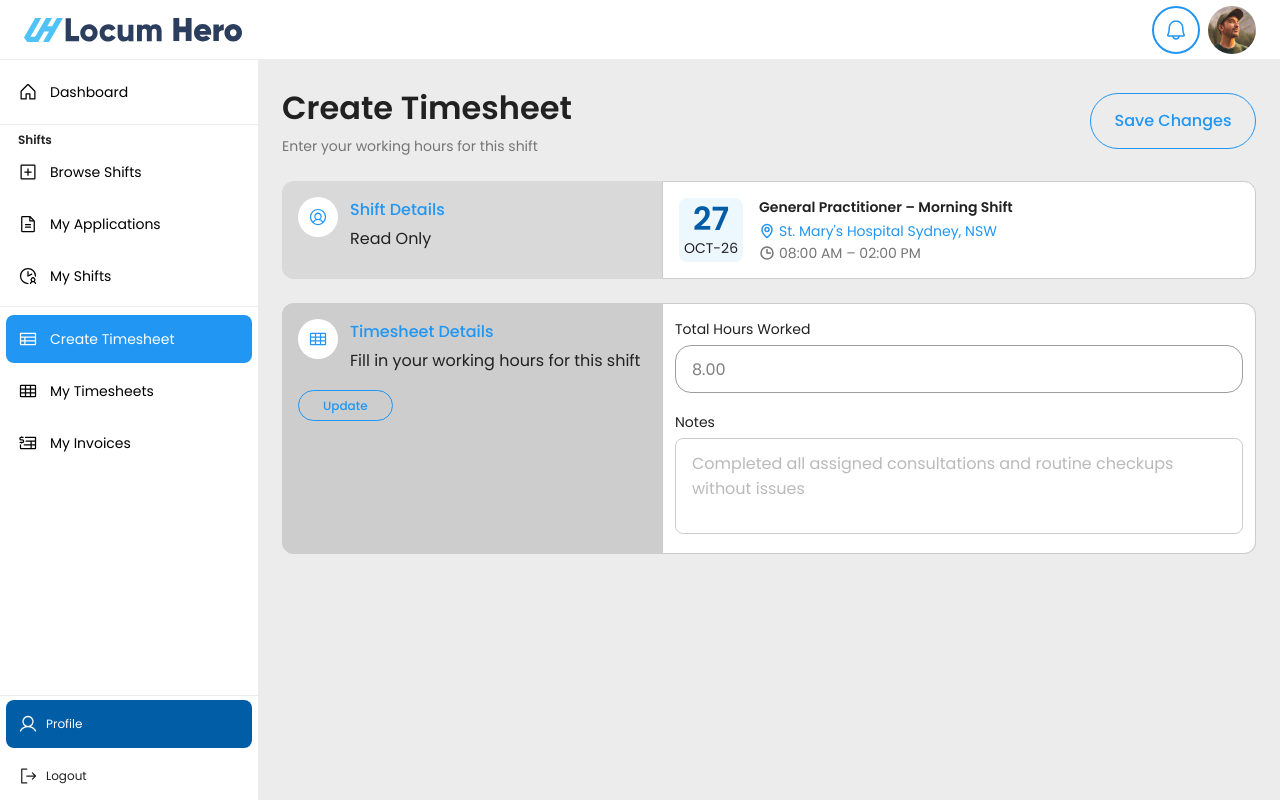
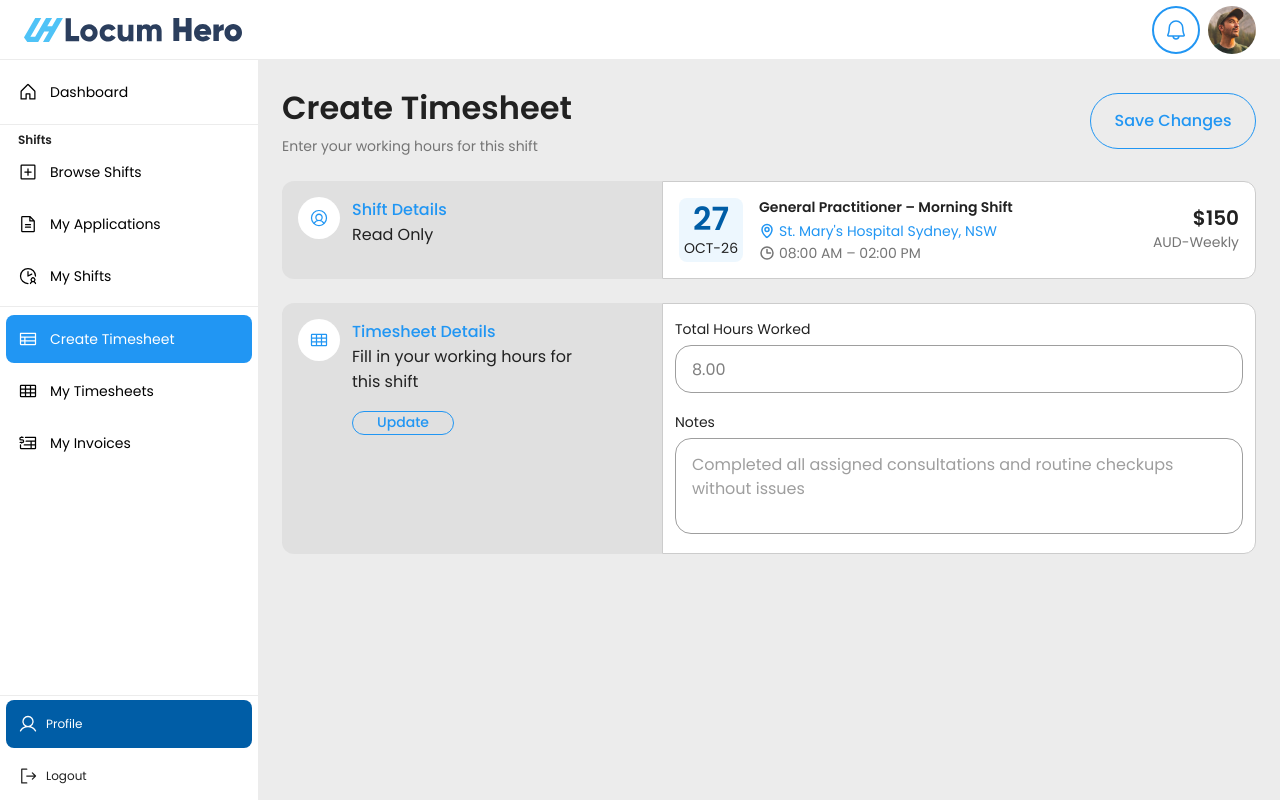
Before and after one commit to ahmadabdul786/CareRoster, a Next.js app: page /doctor/create-timesheet in a window 1280 px wide. Built offline with nearby package versions, Linux system fonts and the light colour scheme.

Commit message:
fix: feedback fixes

```diff
--- a/src/components/ui/create-timesheet-content/index.tsx
+++ b/src/components/ui/create-timesheet-content/index.tsx
@@ -25,6 +25,8 @@ export function CreateTimesheetContent() {
   const shiftTitle = shift?.title ?? mockTimesheetShift.title;
   const shiftLocation = shift?.hospitalName ?? mockTimesheetShift.location;
   const shiftTime = shift?.time ?? mockTimesheetShift.time;
+  const shiftPayRate = mockTimesheetShift.price;
+  const shiftPaymentCycle = mockTimesheetShift.paymentCycle;
 
   const {
     register,
@@ -65,17 +67,17 @@ export function CreateTimesheetContent() {
         </div>
 
         <form onSubmit={handleSubmit(onSaveChanges)} className="space-y-6">
-          <div className="flex flex-col lg:flex-row bg-soft-gray/40 rounded-xl">
+          <div className="flex flex-col lg:flex-row  rounded-xl">
             <div className="w-full lg:w-[380px] rounded-l-xl p-4 bg-soft-gray/40">
               <div className="flex items-start gap-3">
-                <div className="w-10 h-10 rounded-full bg-white flex items-center justify-center shrink-0">
+                <div className="w-10.5 h-10.5 rounded-full bg-white flex items-center justify-center shrink-0">
                   <Icon icon="ph:user-circle" className="w-5 h-5 text-light-blue" />
                 </div>
                 <div className="flex-1">
-                  <Typography as="span" size="lg" weight="medium" className="text-light-blue">
+                  <Typography as="span" size="lg" weight="medium" className="text-light-blue p-0 m-0">
                     Shift Details
                   </Typography>
-                  <Typography as="p" size="lg" weight="normal" className="text-dark-gray mt-1">
+                  <Typography as="p" size="lg" weight="normal" className="text-dark-gray p-0 m-0">
                     Read Only
                   </Typography>
                 </div>
@@ -110,31 +112,42 @@ export function CreateTimesheetContent() {
                     </Typography>
                   </div>
                 </div>
+
+                <div className="text-right shrink-0 self-center sm:self-auto">
+                  <Typography as="span" size="h3" weight="semibold" className="text-dark-gray leading-none ">
+                    ${shiftPayRate}
+                  </Typography>
+                  <Typography as="p" size="md" weight="normal" className="text-secondary-gray ">
+                    {shiftPaymentCycle}
+                  </Typography>
+                </div>
               </div>
             </div>
           </div>
 
-          <div className="flex flex-col lg:flex-row bg-soft-gray rounded-xl">
+          <div className="flex flex-col lg:flex-row  rounded-xl">
             <div className="w-full lg:w-[380px] rounded-l-xl p-4 bg-soft-gray/40">
-              <div className="flex items-start gap-3 mb-4">
-                <div className="w-10 h-10 rounded-full bg-white flex items-center justify-center shrink-0">
+              <div className="flex items-start gap-3">
+                <div className="w-10.5 h-10.5 rounded-full bg-white flex items-center justify-center shrink-0">
                   <Icon icon="ph:grid-nine" className="w-5 h-5 text-light-blue" />
                 </div>
-                <div className="flex-1">
+                <div className="flex flex-col gap-4 max-w-[220px]">
+                  <div>
                     <Typography as="span" size="lg" weight="medium" className="text-light-blue">
                       Timesheet Details
                     </Typography>
-                  <Typography as="p" size="lg" weight="normal" className="text-dark-gray mt-1">
+                    <Typography as="p" size="lg" weight="normal" className="text-dark-gray">
                       Fill in your working hours for this shift
                     </Typography>
                   </div>
-              </div>
                   <button
                     type="submit"
-                className="px-6 py-1.5 rounded-full border border-light-blue text-light-blue text-sm font-medium hover:bg-light-blue/5 transition-colors whitespace-nowrap"
+                    className="h-6 px-6 w-fit rounded-full border border-light-blue text-light-blue text-md font-medium hover:bg-light-blue/5 transition-colors whitespace-nowrap inline-flex items-center justify-center"
                   >
                     Update
                   </button>
+                </div>
+              </div>
             </div>
 
             <div className="flex-1 bg-white rounded-r-xl border border-soft-gray p-3 space-y-4">
@@ -166,7 +179,7 @@ export function CreateTimesheetContent() {
                 </label>
                 <textarea
                   {...register('notes')}
-                  className="w-full px-4 py-3 border border-soft-gray rounded-lg focus:outline-none focus:border-light-blue min-h-[96px] resize-none text-secondary-gray"
+                  className="w-full min-h-[96px] rounded-[16px] border border-primary-gray px-3 sm:px-4 py-3 sm:py-[14px] text-base text-dark-gray outline-none placeholder:text-[#9E9E9E] resize-none focus:border-light-blue transition-colors"
                   placeholder="Completed all assigned consultations and routine checkups without issues"
                 />
               </div>
--- a/src/components/ui/shift-card/index.tsx
+++ b/src/components/ui/shift-card/index.tsx
@@ -1,7 +1,7 @@
 'use client';
 
 import { Icon } from '@iconify/react';
-import { MapPinIcon, ClockIcon } from '@phosphor-icons/react';
+import { MapPinIcon, ClockIcon, CheckCircleIcon } from '@phosphor-icons/react';
 import { Typography } from '@/components/shared/typography';
 import { shiftStatusStyles, applicationStatusStyles, timesheetInvoiceStatusStyles } from '@/constants/statusStyles';
 import type { ShiftCardProps } from './types';
@@ -211,13 +211,13 @@ export function ShiftCard(props: ShiftCardProps) {
               <button
                 type="button"
                 onClick={props.onViewDetails}
-                className="px-4 py-1 rounded-full border border-light-blue text-light-blue text-xs sm:text-sm font-medium hover:bg-light-blue/5 transition-colors whitespace-nowrap"
+                className="h-6 px-6 rounded-full border border-light-blue text-light-blue text-xs sm:text-md mt-1.5 font-medium hover:bg-light-blue/5 transition-colors whitespace-nowrap inline-flex items-center justify-center"
               >
                 View Details
               </button>
             ) : props.timesheetCreated ? (
               <Typography as="span" size="md" weight="medium" className="inline-flex items-center gap-1.5 px-3 py-1 rounded-full bg-[#B9F6CA] text-[#00C853] font-medium">
-                <Icon icon="ph:check-circle" className="w-4 h-4 shrink-0" />
+                <CheckCircleIcon weight="bold" className="w-4 h-4 shrink-0" />
                 Timesheet Created
               </Typography>
             ) : (
--- a/src/components/ui/tab-toggle/index.tsx
+++ b/src/components/ui/tab-toggle/index.tsx
@@ -20,7 +20,7 @@ export function TabToggle<T extends string>({
 }: TabToggleProps<T>) {
   return (
     <div
-      className={`flex items-center bg-white border border-soft-gray rounded-xl py-[3px] px-2 gap-1 self-start sm:self-auto shrink-0 h-[52px] ${className}`}
+      className={`flex items-center bg-white  rounded-xl py-[3px] px-2 gap-1 self-start sm:self-auto shrink-0 h-[52px] ${className}`}
     >
       {options.map((option) => (
         <button
--- /dev/null
+++ b/src/constants/mockBrowseShifts.ts
@@ -0,0 +1,80 @@
+import { BrowseShift } from '@/types/doctor';
+
+export const mockBrowseShifts: BrowseShift[] = [
+  {
+    id: 1,
+    title: 'General Practitioner - Morning Shift',
+    hospital: "St. Mary's Hospital Sydney, NSW",
+    date: '27',
+    month: 'OCT-26',
+    time: '08:00 AM - 02:00 PM',
+    experienceLevel: 'Registrar',
+    payRate: 150,
+    specialty: 'General Practitioner',
+    description:
+      'Provide general medical care to patients in a busy clinical setting. Responsibilities include consultations, diagnosis, and routine procedures.',
+    hospitalOverview:
+      "St. Mary's Hospital is a well-established healthcare provider offering a wide range of medical services with modern facilities and a supportive clinical team.",
+  },
+  {
+    id: 2,
+    title: 'General Practitioner - Morning Shift',
+    hospital: "St. Mary's Hospital Sydney, NSW",
+    date: '25',
+    month: 'OCT-26',
+    time: '08:00 AM - 02:00 PM',
+    experienceLevel: 'Registrar',
+    payRate: 150,
+    specialty: 'General Practitioner',
+    description:
+      'Provide general medical care to patients in a busy clinical setting. Responsibilities include consultations, diagnosis, and routine procedures.',
+    hospitalOverview:
+      "St. Mary's Hospital is a well-established healthcare provider offering a wide range of medical services with modern facilities and a supportive clinical team.",
+  },
+  {
+    id: 3,
+    title: 'General Practitioner - Morning Shift',
+    hospital: "St. Mary's Hospital Sydney, NSW",
+    date: '22',
+    month: 'OCT-26',
+    time: '08:00 AM - 02:00 PM',
+    experienceLevel: 'Registrar',
+    payRate: 150,
+    specialty: 'General Practitioner',
+    description:
+      'Provide general medical care to patients in a busy clinical setting. Responsibilities include consultations, diagnosis, and routine procedures.',
+    hospitalOverview:
+      "St. Mary's Hospital is a well-established healthcare provider offering a wide range of medical services with modern facilities and a supportive clinical team.",
+    hasConflict: true,
+  },
+  {
+    id: 4,
+    title: 'General Practitioner - Morning Shift',
+    hospital: "St. Mary's Hospital Sydney, NSW",
+    date: '21',
+    month: 'OCT-26',
+    time: '08:00 AM - 02:00 PM',
+    experienceLevel: 'Registrar',
+    payRate: 150,
+    specialty: 'General Practitioner',
+    description:
+      'Provide general medical care to patients in a busy clinical setting. Responsibilities include consultations, diagnosis, and routine procedures.',
+    hospitalOverview:
+      "St. Mary's Hospital is a well-established healthcare provider offering a wide range of medical services with modern facilities and a supportive clinical team.",
+  },
+  {
+    id: 5,
+    title: 'General Practitioner - Morning Shift',
+    hospital: "St. Mary's Hospital Sydney, NSW",
+    date: '19',
+    month: 'OCT-26',
+    time: '08:00 AM - 02:00 PM',
+    experienceLevel: 'Registrar',
+    payRate: 150,
+    specialty: 'General Practitioner',
+    description:
+      'Provide general medical care to patients in a busy clinical setting. Responsibilities include consultations, diagnosis, and routine procedures.',
+    hospitalOverview:
+      "St. Mary's Hospital is a well-established healthcare provider offering a wide range of medical services with modern facilities and a supportive clinical team.",
+  },
+];
```
Also changed, not shown: src/app/(dashboard)/doctor/browse-shifts/page.tsx (+5 -73 lines), src/types/doctor.ts (+17 -0 lines). Lines whose indentation alone changed are shown as unchanged.
